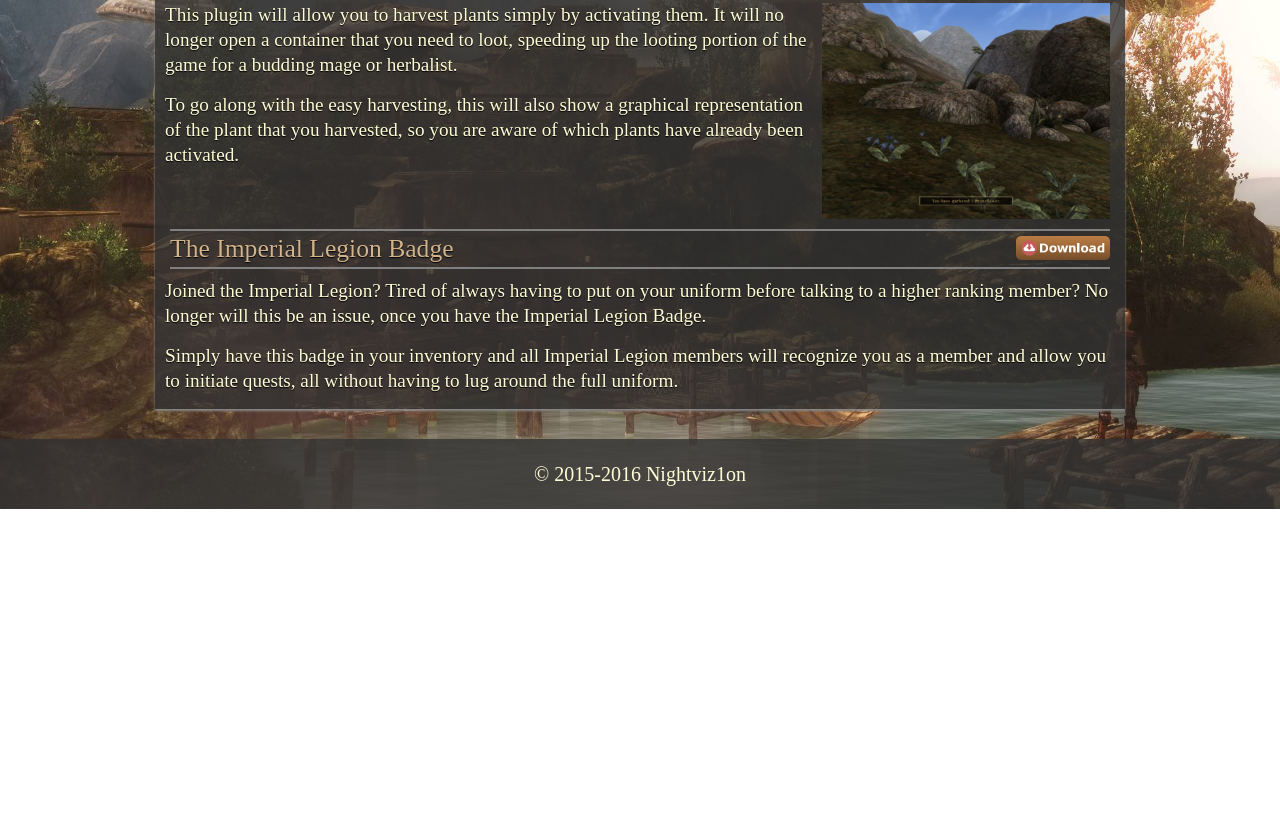
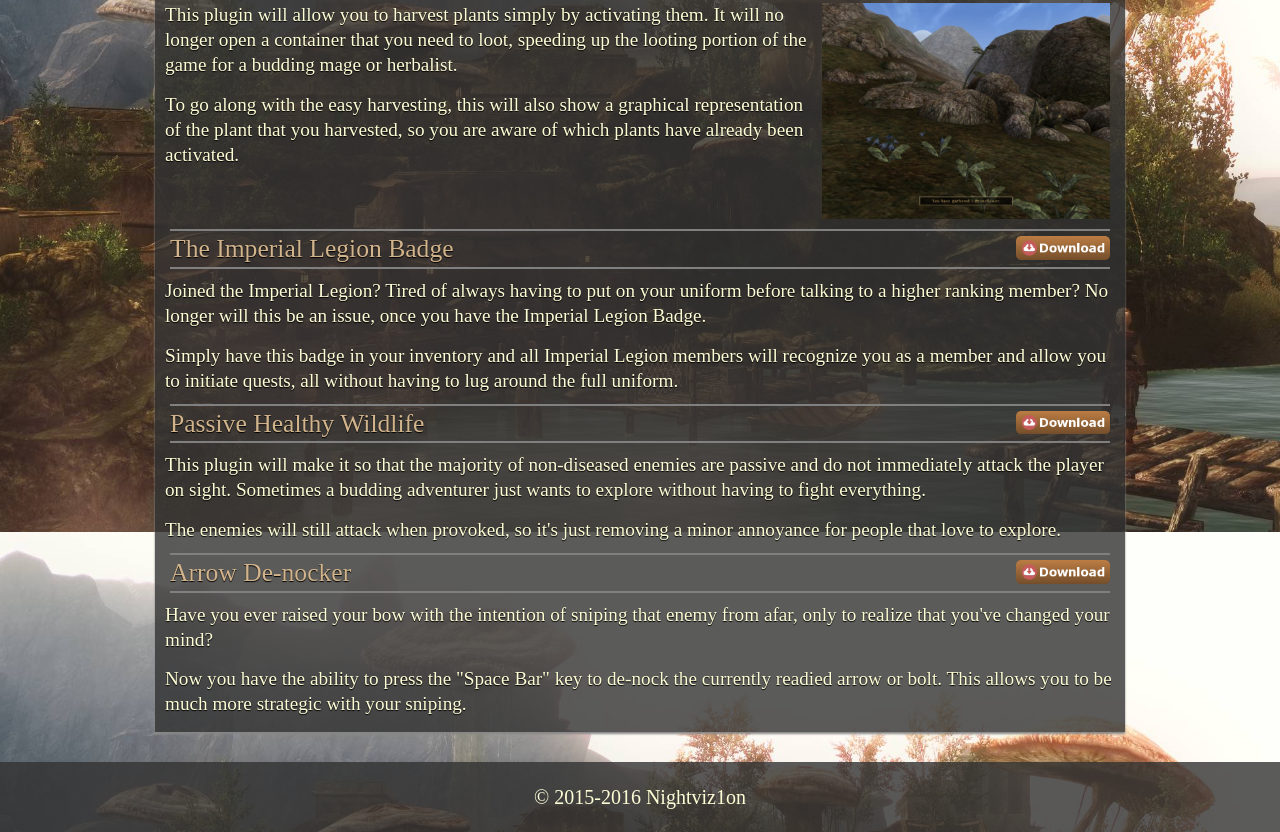
Before and after one commit to Nightviz1on/mwsanctum, a plain HTML site: page index.html in a window 1280 px wide. Shown: the part 3468-4300 px from the top of the page. Before the commit the page ends 3977 px from the top, so only its background shows below. Drawn offline with Linux system fonts and the light colour scheme; a web font is replaced by a local one.

Commit message:
Added more gameplay

```diff
--- a/index.html
+++ b/index.html
@@ -124,6 +124,16 @@
 			<p>Joined the Imperial Legion? Tired of always having to put on your uniform before talking to a higher ranking member? No longer will this be an issue, once you have the Imperial Legion Badge.</p>
 			<p>Simply have this badge in your inventory and all Imperial Legion members will recognize you as a member and allow you to initiate quests, all without having to lug around the full uniform.</p>
 		</div>
+		<div class="modtitle">
+			<h2>Passive Healthy Wildlife <a href="http://mw.modhistory.com/download-35-2604" target="_blank"><img class="dlbutton" src="images/dlbutton.png" /></a></h2>
+			<p>This plugin will make it so that the majority of non-diseased enemies are passive and do not immediately attack the player on sight. Sometimes a budding adventurer just wants to explore without having to fight everything.</p>
+			<p>The enemies will still attack when provoked, so it's just removing a minor annoyance for people that love to explore.</p>
+		</div>
+		<div class="modtitle">
+			<h2>Arrow De-nocker <a href="http://mw.modhistory.com/download-45-13221" target="_blank"><img class="dlbutton" src="images/dlbutton.png" /></a></h2>
+			<p>Have you ever raised your bow with the intention of sniping that enemy from afar, only to realize that you've changed your mind?</p>
+			<p>Now you have the ability to press the "Space Bar" key to de-nock the currently readied arrow or bolt. This allows you to be much more strategic with your sniping.</p>
+		</div>
 	</div>
 	<div class="footer">
 		<p>&copy; 2015-2016 Nightviz1on</p>
```
